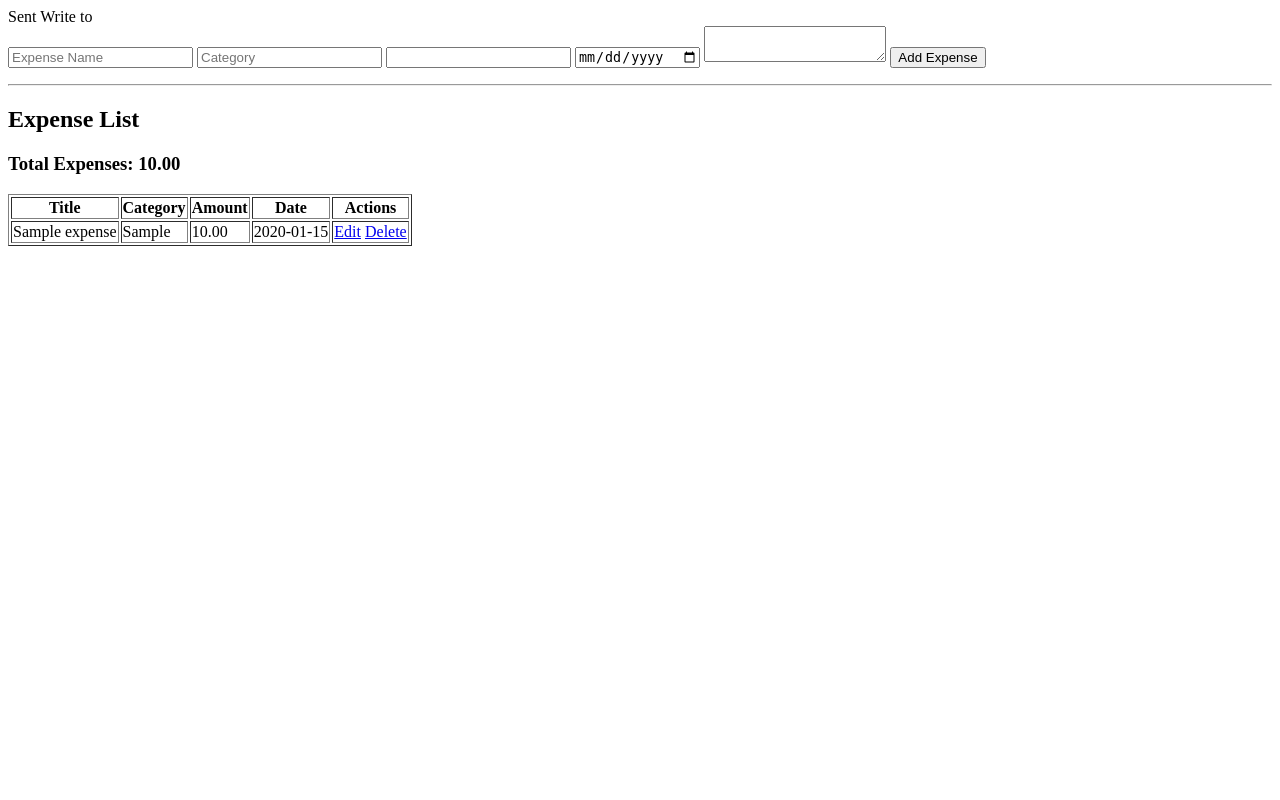
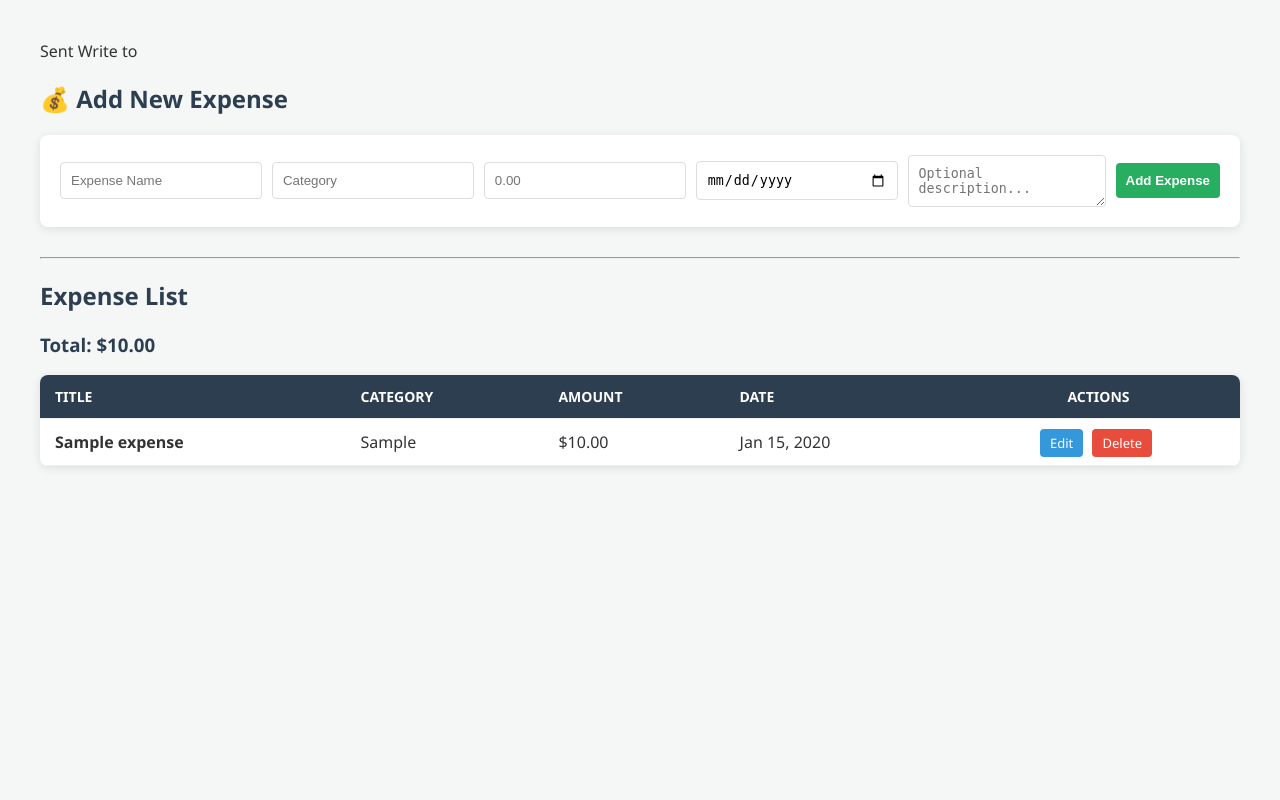
Before and after one commit to kayliyu/expense-tracker, a PHP site: page / in a window 1280 px wide. Run offline with PHP 8.4, Linux system fonts and the light colour scheme; tables that the repository leaves empty hold one stand-in row (values such as "Sample post").

```diff
--- a/index.php
+++ b/index.php
@@ -1,46 +1,68 @@
 <?php include 'db.php'; ?>
 
+<!DOCTYPE html>
+<html lang="en">
+<head>
+    <meta charset="UTF-8">
+    <meta name="viewport" content="width=device-width, initial-scale=1.0">
+    <title>Expense Tracker</title>
+    <link rel="stylesheet" href="style.css">
+</head>
+<body>
+
+    <div class="container">
+        <h2>💰 Add New Expense</h2>
         <form method="POST" action="add.php">
             <input type="text" name="title" placeholder="Expense Name" required>
             <input type="text" name="category" placeholder="Category" required>
-    <input type="number" step="0.01" name="amount" required>
+            <input type="number" step="0.01" name="amount" placeholder="0.00" required>
             <input type="date" name="date" required>
-    <textarea name="description"></textarea>
+            <textarea name="description" placeholder="Optional description..."></textarea>
             <button type="submit">Add Expense</button>
         </form>
 
         <hr>
 
+        <div class="header-flex">
             <h2>Expense List</h2>
+            <?php
+            $total_query = $conn->query("SELECT SUM(amount) as total FROM expenses");
+            $total_data = $total_query->fetch_assoc();
+            $display_total = number_format($total_data['total'] ?? 0, 2);
+            echo "<h3>Total: <span class='total-amount'>$" . $display_total . "</span></h3>";
+            ?>
+        </div>
 
-<?php
-$total = $conn->query("SELECT SUM(amount) as total FROM expenses")->fetch_assoc();
-echo "<h3>Total Expenses: " . $total['total'] . "</h3>";
-?>
-
-<table border="1">
+        <table>
+            <thead>
                 <tr>
                     <th>Title</th>
                     <th>Category</th>
                     <th>Amount</th>
                     <th>Date</th>
-    <th>Actions</th>
+                    <th style="text-align: center;">Actions</th>
                 </tr>
-
+            </thead>
+            <tbody>
                 <?php
-$result = $conn->query("SELECT * FROM expenses");
+                $result = $conn->query("SELECT * FROM expenses ORDER BY date DESC");
 
                 while($row = $result->fetch_assoc()) {
                     echo "<tr>
-        <td>{$row['title']}</td>
-        <td>{$row['category']}</td>
-        <td>{$row['amount']}</td>
-        <td>{$row['date']}</td>
-        <td>
-            <a href='edit.php?id={$row['id']}'>Edit</a>
-            <a href='delete.php?id={$row['id']}'>Delete</a>
+                        <td><strong>" . htmlspecialchars($row['title']) . "</strong></td>
+                        <td><span class='badge'>" . htmlspecialchars($row['category']) . "</span></td>
+                        <td>$" . number_format($row['amount'], 2) . "</td>
+                        <td>" . date("M d, Y", strtotime($row['date'])) . "</td>
+                        <td style='text-align: center;'>
+                            <a href='edit.php?id={$row['id']}' class='btn-edit'>Edit</a>
+                            <a href='delete.php?id={$row['id']}' class='btn-delete' onclick=\"return confirm('Are you sure?')\">Delete</a>
                         </td>
                     </tr>";
                 }
                 ?>
+            </tbody>
         </table>
+    </div>
+
+</body>
+</html>
--- /dev/null
+++ b/style.css
@@ -0,0 +1,98 @@
+/* General Page Styling */
+body {
+    font-family: 'Segoe UI', Tahoma, Geneva, Verdana, sans-serif;
+    background-color: #f4f7f6;
+    color: #333;
+    margin: 40px;
+}
+
+h2, h3 {
+    color: #2c3e50;
+}
+
+/* Form Styling */
+form {
+    background: #fff;
+    padding: 20px;
+    border-radius: 8px;
+    box-shadow: 0 2px 10px rgba(0,0,0,0.1);
+    display: flex;
+    flex-wrap: wrap;
+    gap: 10px;
+    margin-bottom: 30px;
+    align-items: center;
+}
+
+input, textarea, button {
+    padding: 10px;
+    border: 1px solid #ddd;
+    border-radius: 4px;
+}
+
+input[type="text"], input[type="number"], input[type="date"] {
+    flex: 1;
+    min-width: 150px;
+}
+
+button {
+    background-color: #27ae60;
+    color: white;
+    border: none;
+    cursor: pointer;
+    font-weight: bold;
+    transition: background 0.3s;
+}
+
+button:hover {
+    background-color: #219150;
+}
+
+/* Table Styling */
+table {
+    width: 100%;
+    border-collapse: collapse;
+    background: white;
+    border-radius: 8px;
+    overflow: hidden; /* Rounds the table corners */
+    box-shadow: 0 2px 10px rgba(0,0,0,0.1);
+}
+
+th, td {
+    padding: 12px 15px;
+    text-align: left;
+    border-bottom: 1px solid #eee;
+}
+
+th {
+    background-color: #2c3e50;
+    color: white;
+    text-transform: uppercase;
+    font-size: 14px;
+}
+
+tr:hover {
+    background-color: #f9f9f9;
+}
+
+/* Actions (Edit/Delete links) */
+a {
+    text-decoration: none;
+    padding: 5px 10px;
+    border-radius: 4px;
+    font-size: 13px;
+    margin-right: 5px;
+}
+
+a[href*="edit"] {
+    background-color: #3498db;
+    color: white;
+}
+
+a[href*="delete"] {
+    background-color: #e74c3c;
+    color: white;
+}
+
+a:hover {
+    opacity: 0.8;
+}
```
Lines whose indentation alone changed are shown as unchanged.
